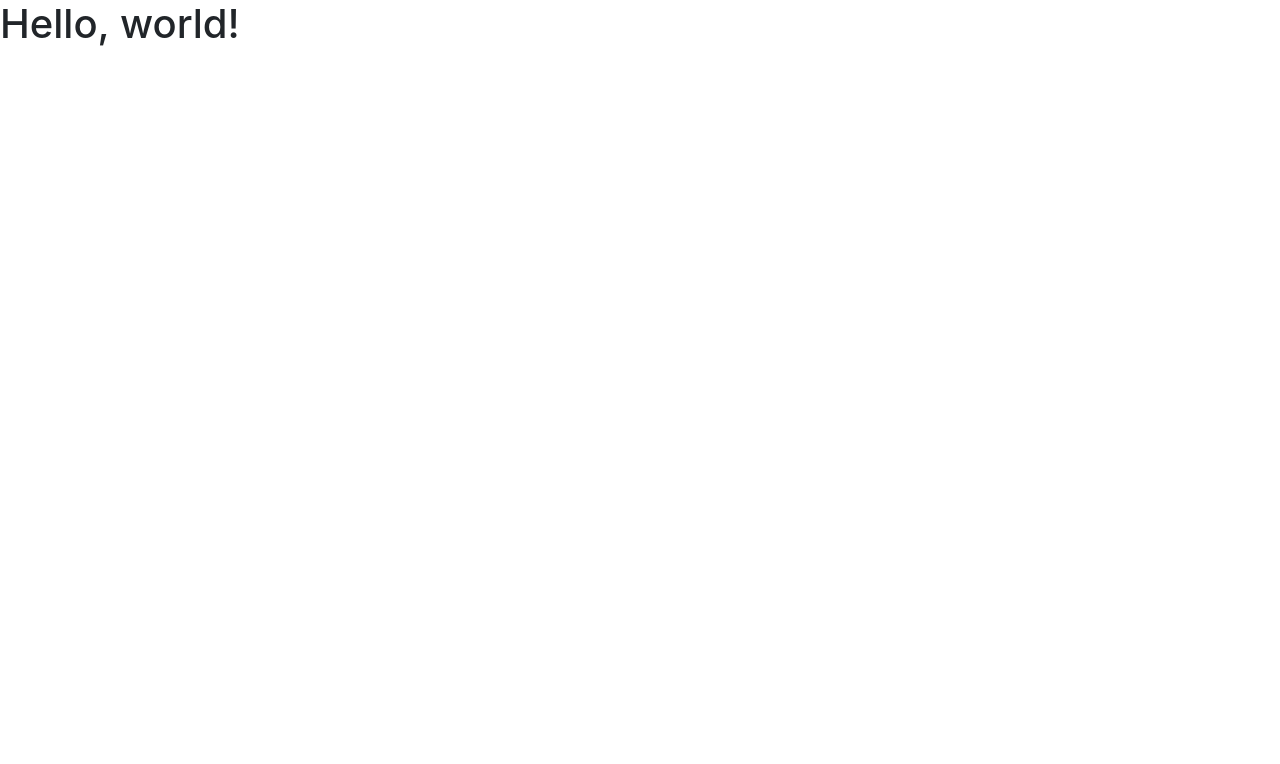
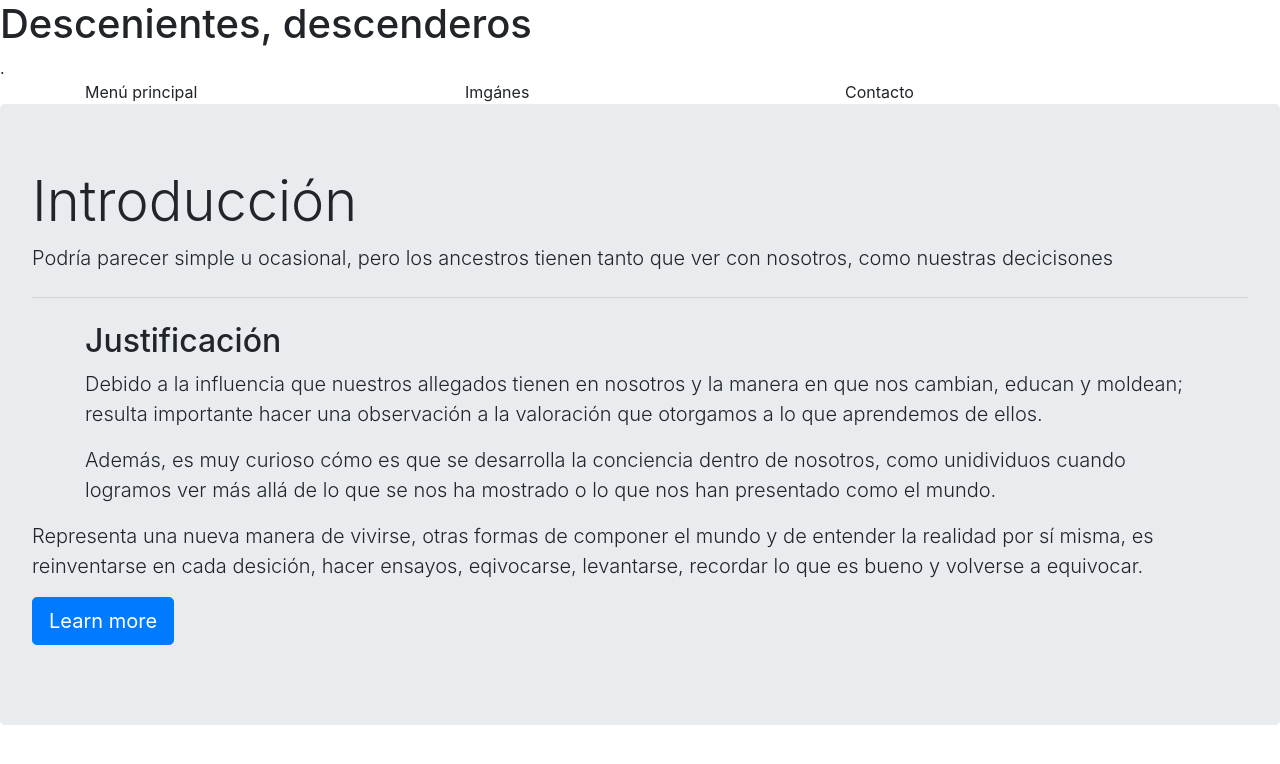
Before and after one commit to arielmerin/BootstrapAr, a website: page index.html in a window 1280 px wide. Drawn offline with nearby package versions, Linux system fonts and the light colour scheme.

Commit message:
Añadiendo la introducción y justificación al proyecto

```diff
--- a/index.html
+++ b/index.html
@@ -8,10 +8,42 @@
     <!-- Bootstrap CSS -->
     <link rel="stylesheet" href="node_modules/bootstrap/dist/css/bootstrap.min.css">
 
-    <title>Hello, world!</title>
+    <title>Descendencias</title>
   </head>
   <body>
-    <h1>Hello, world!</h1>
+    <h1>Descenientes, descenderos</h1>
+.<div class="container">
+
+  <div class="row">
+    <div class="col-sm">Menú principal</div>
+    <div class="col-sm">Imgánes</div>
+    <div class="col-sm">Contacto</div>
+  </div>
+</div>
+
+<div class="jumbotron">
+  <h1 class="display-4">Introducción</h1>
+  <p class="lead">Podría parecer simple u ocasional, pero los ancestros tienen tanto que ver con nosotros, como nuestras decicisones</p>
+  <hr class="my-4">
+  <div class="container">
+    <h2> Justificación </h2>
+    <p class="lead">Debido a la influencia que nuestros allegados tienen en nosotros y la manera en que nos cambian, educan y moldean; resulta importante
+      hacer una observación a la valoración que otorgamos a lo que aprendemos de ellos.
+    </p>
+    <p class="lead">
+      Además, es muy curioso cómo es que se desarrolla la conciencia dentro de nosotros, como unidividuos cuando
+      logramos ver más allá de lo que se nos ha mostrado o lo que nos han presentado como el mundo.
+    </p>
+  </div>
+  <p class="lead">
+      Representa una nueva manera de vivirse, otras formas de componer el mundo y de entender la realidad por sí misma,
+      es reinventarse en cada desición, hacer ensayos, eqivocarse, levantarse, recordar lo que es bueno y volverse a equivocar.
+  </p>
+  <p class="lead">
+    <a class="btn btn-primary btn-lg" href="#" role="button">Learn more</a>
+  </p>
+</div>
+
 
     <!-- Optional JavaScript -->
     <!-- jQuery first, then Popper.js, then Bootstrap JS -->
```
